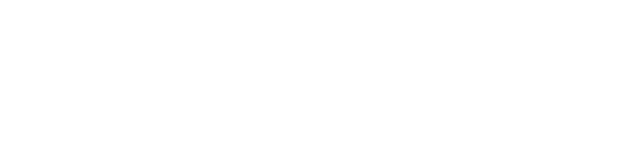
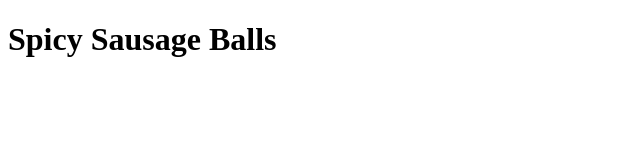
Before and after one commit to Sanbely03/odin-recipes, a plain HTML site: page recipes/lasagna.html in a window 1280 px wide. Shown: the whole page, without its empty margins (0-640 px from the left). Drawn offline with Linux system fonts and the light colour scheme.

Commit message:
A spicy sausge balls

```diff
--- a/recipes/lasagna.html
+++ b/recipes/lasagna.html
@@ -6,6 +6,7 @@
     <title>Spicy Sausage Balls</title>
 </head>
 <body>
+    <h1>Spicy Sausage Balls</h1>
 
 </body>
 </html>
```
